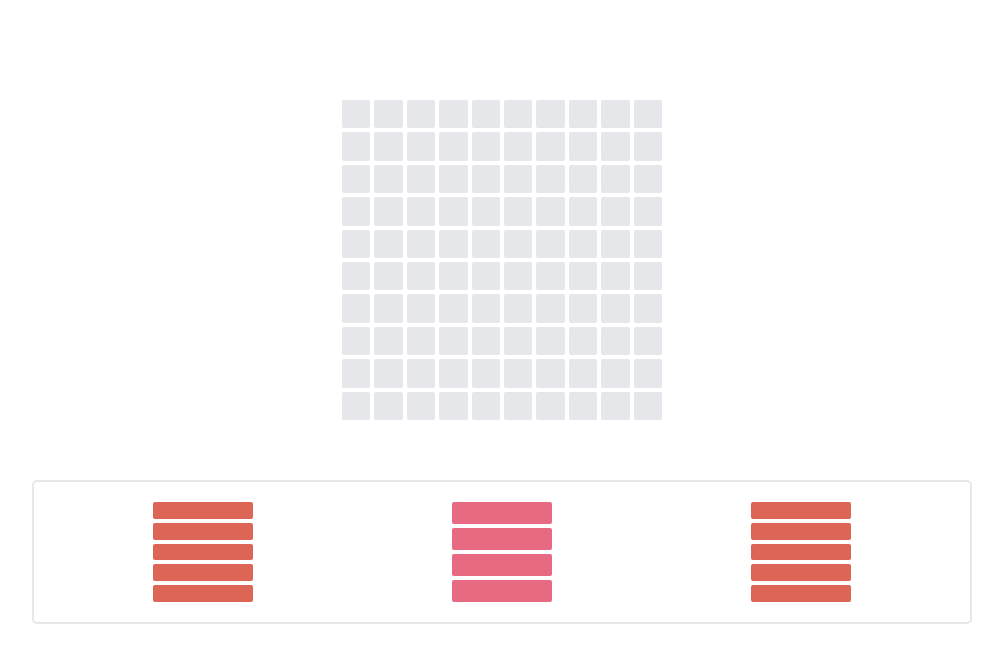
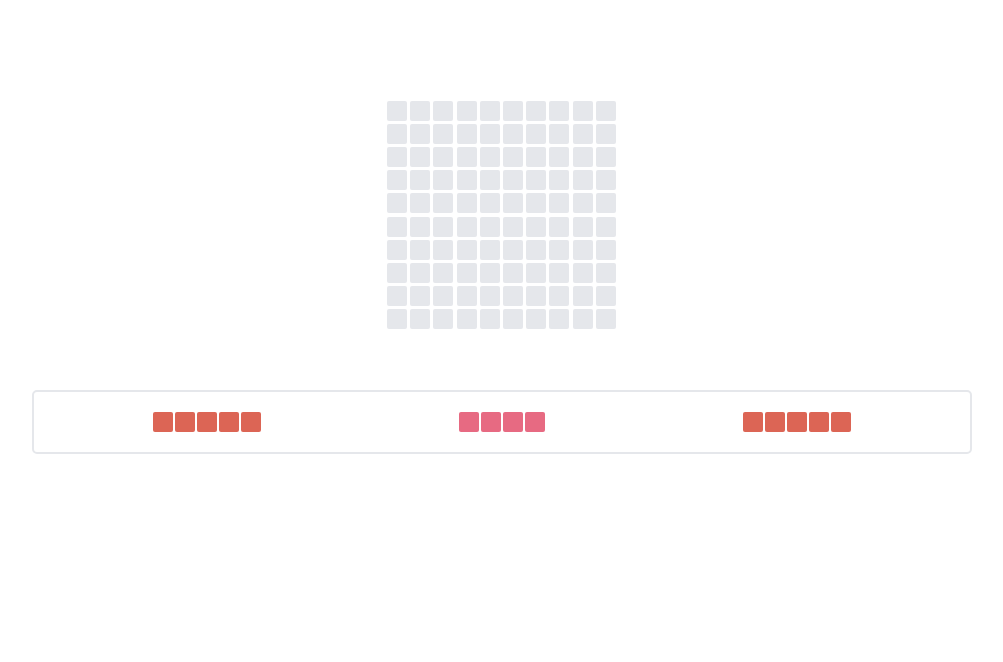
Before and after one commit to debccheng/1010, a React (Create React App) app: page / in a window 1280 px wide. Shown: the top 662 px of the page, without its empty margins (138-1141 px from the left). Built offline with nearby package versions, Linux system fonts and the light colour scheme.

Commit message:
Styling Changes

```diff
--- a/src/components/BlockPreview/components/ColouredCell/components/ColouredCellStyled.ts
+++ b/src/components/BlockPreview/components/ColouredCell/components/ColouredCellStyled.ts
@@ -8,8 +8,8 @@ export const ColouredCellStyled = styled.div<ColouredCellType>`
   display: flex;
   justify-content: center;
   align-items: center;
-  height: 100%;
-  width: 100%;
+  height: 20px;
+  width: 20px;
   border-radius: 2px;
   ${({ colour }) => (
     `background: ${colour}`
--- a/src/components/BlockPreview/components/GameBlock.tsx
+++ b/src/components/BlockPreview/components/GameBlock.tsx
@@ -6,8 +6,11 @@ import { GameBlockContainerStyled } from './GameBlockStyled';
 const GameBlock: FC<Partial<Block>> = ({ shape, colour }: Partial<Block>) => {
   if (!shape || !colour) return null;
   console.log(shape);
+  const columnLength = shape.length;
+  const rowLength = shape[0].length ?? 0;
+  const gridLength = columnLength > rowLength ? columnLength : rowLength;
   return (
-    <GameBlockContainerStyled gridLength={shape.length}>
+    <GameBlockContainerStyled gridLength={gridLength}>
       {shape.map((row, y) => (
         <Fragment key={`${y + 1}`}>
           {row
--- a/src/components/BlockPreview/components/GameBlockStyled.ts
+++ b/src/components/BlockPreview/components/GameBlockStyled.ts
@@ -5,13 +5,11 @@ type GridLengthType = {
 }
 
 export const GameBlockContainerStyled = styled.div<GridLengthType>`
-  width: 100px;
-  height: 100px;
   margin: 0 auto;
   display: grid;
   justify-content: center;
   align-items: center;
-  grid-gap: 4px;
+  grid-gap: 2px;
   ${({ gridLength }) => (
     `grid-template-columns: repeat(${gridLength}, 1fr);}`
   )}
--- a/src/components/Grid/GridStyled.ts
+++ b/src/components/Grid/GridStyled.ts
@@ -1,22 +1,22 @@
 import styled from 'styled-components';
 
 export const GridStyled = styled.div`
-  width: 320px;
-  height: 320px;
+  width: 230px;
+  height: 230px;
   margin: 100px auto 60px;
   display: grid;
   grid-template-columns: repeat(10, minmax(0, 1fr));
   justify-content: center;
   align-items: center;
-  grid-gap: 4px;
+  grid-gap: 2px;
 `;
 
 export const CellStyled = styled.div`
   display: flex;
   justify-content: center;
   align-items: center;
-  height: 100%;
-  width: 100%;
+  height: 20px;
+  width: 20px;
   border-radius: 2px;
   background: rgba(229, 231, 235, 1);
 `;
```
